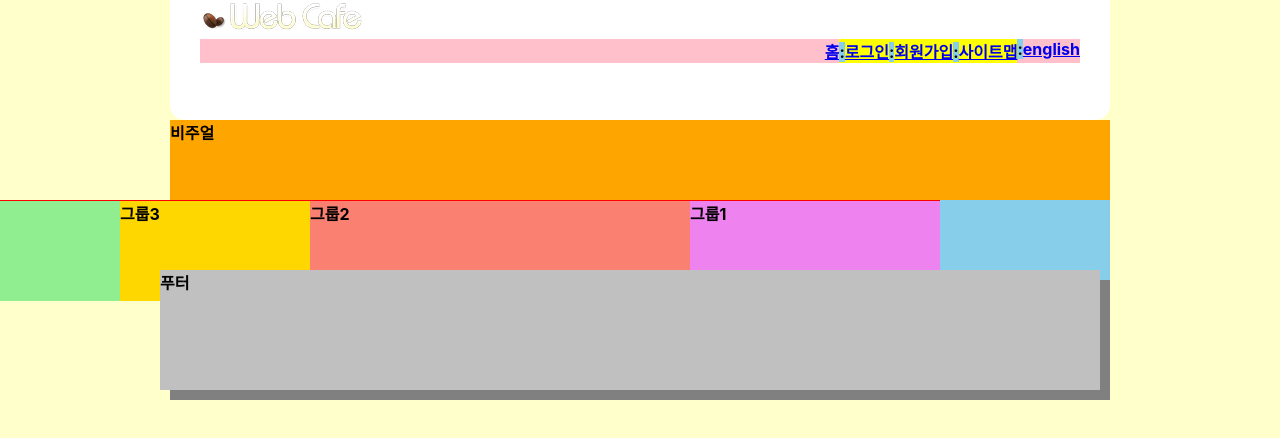
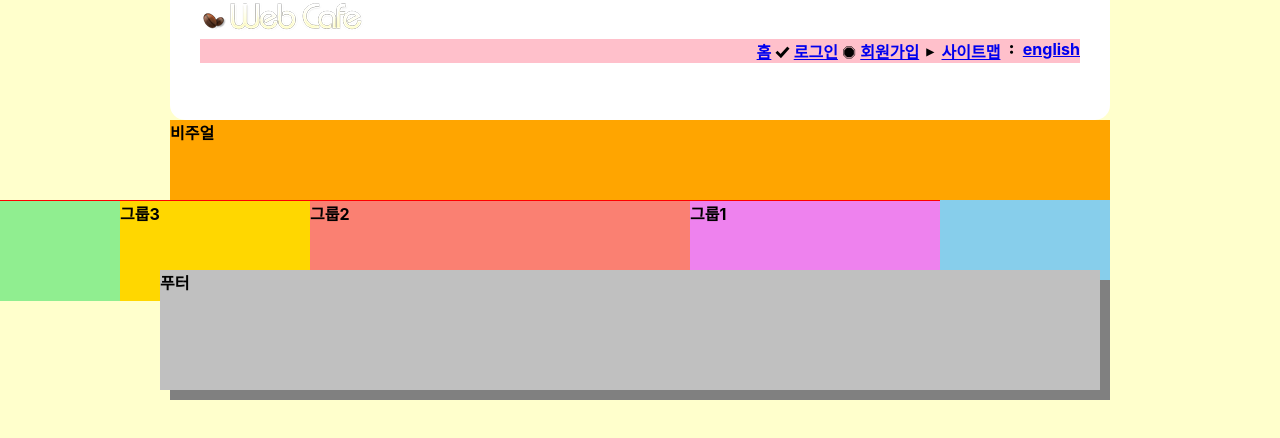
Before and after one commit to leejh4197/HTML5, a plain HTML site: page index.html in a window 1280 px wide. Drawn offline with Linux system fonts and the light colour scheme; a web font is replaced by a local one.

Commit message:
icons add

```diff
--- a/css/fontello.css
+++ b/css/fontello.css
@@ -1,18 +1,29 @@
+@font-face {
+  font-family: 'fontello';
+  src: url('../font/fontello.eot?45169256');
+  src: url('../font/fontello.eot?45169256#iefix') format('embedded-opentype'),
+       url('../font/fontello.woff2?45169256') format('woff2'),
+       url('../font/fontello.woff?45169256') format('woff'),
+       url('../font/fontello.ttf?45169256') format('truetype'),
+       url('../font/fontello.svg?45169256#fontello') format('svg');
+  font-weight: normal;
+  font-style: normal;
+}
 /* Chrome hack: SVG is rendered more smooth in Windozze. 100% magic, uncomment if you need it. */
 /* Note, that will break hinting! In other OS-es font will be not as sharp as it could be */
 /*
 @media screen and (-webkit-min-device-pixel-ratio:0) {
   @font-face {
     font-family: 'fontello';
-    src: url('../font/fontello.svg?38310097#fontello') format('svg');
+    src: url('../font/fontello.svg?45169256#fontello') format('svg');
   }
 }
 */
-
- [class^="icon-"]:before, [class*=" icon-"]:before {
-  font-family: 'fontello';
+[class^="icon-"]:before, [class*=" icon-"]:before {
+  font-family: "fontello";
+  font-style: normal;
   font-weight: normal;
-  speak: none;
+  speak: never;
 
   display: inline-block;
   text-decoration: inherit;
@@ -43,8 +54,9 @@
   /* text-shadow: 1px 1px 1px rgba(127, 127, 127, 0.3); */
 }
 
-.icon-ok:before { content: '\e800'; } /* '' */
-.icon-plus:before { content: '\e801'; } /* '' */
-.icon-search:before { content: '\e802'; } /* '' */
-.icon-right-open:before { content: '\e803'; } /* '' */
-.icon-dot-circled:before { content: '\f192'; } /* '' */
+.icon-colon:before { content: '\e800'; } /* '' */
+.icon-ok:before { content: '\e801'; } /* '' */
+.icon-plus:before { content: '\e802'; } /* '' */
+.icon-search:before { content: '\e803'; } /* '' */
+.icon-right-dir:before { content: '\e804'; } /* '' */
+.icon-stop:before { content: '\e805'; } /* '' */
--- a/index.html
+++ b/index.html
@@ -22,10 +22,10 @@
       </h1>
       <ul class="member first">
         <li><a href="/">홈</a></li>
-        <li><a href="/">로그인</a></li>
-        <li><a href="/">회원가입</a></li>
-        <li><a href="/">사이트맵</a></li>
-        <li><a href="/">english</a></li>
+        <li><span class="icon-ok" /><a href="/">로그인</a></li>
+        <li><span class="icon-stop" /><a href="/">회원가입</a></li>
+        <li><span class="icon-right-dir" /><a href="/">사이트맵</a></li>
+        <li><span class="icon-colon" /><a href="/">english</a></li>
       </ul>
     </header>
     <div class="visual">비주얼</div>
--- a/styles/fontello.css
+++ b/styles/fontello.css
@@ -1,18 +1,29 @@
+@font-face {
+  font-family: 'fontello';
+  src: url('../font/fontello.eot?45169256');
+  src: url('../font/fontello.eot?45169256#iefix') format('embedded-opentype'),
+       url('../font/fontello.woff2?45169256') format('woff2'),
+       url('../font/fontello.woff?45169256') format('woff'),
+       url('../font/fontello.ttf?45169256') format('truetype'),
+       url('../font/fontello.svg?45169256#fontello') format('svg');
+  font-weight: normal;
+  font-style: normal;
+}
 /* Chrome hack: SVG is rendered more smooth in Windozze. 100% magic, uncomment if you need it. */
 /* Note, that will break hinting! In other OS-es font will be not as sharp as it could be */
 /*
 @media screen and (-webkit-min-device-pixel-ratio:0) {
   @font-face {
     font-family: 'fontello';
-    src: url('../font/fontello.svg?38310097#fontello') format('svg');
+    src: url('../font/fontello.svg?45169256#fontello') format('svg');
   }
 }
 */
-
- [class^="icon-"]:before, [class*=" icon-"]:before {
-  font-family: 'fontello';
+[class^="icon-"]:before, [class*=" icon-"]:before {
+  font-family: "fontello";
+  font-style: normal;
   font-weight: normal;
-  speak: none;
+  speak: never;
 
   display: inline-block;
   text-decoration: inherit;
@@ -43,8 +54,9 @@
   /* text-shadow: 1px 1px 1px rgba(127, 127, 127, 0.3); */
 }
 
-.icon-ok:before { content: '\e800'; } /* '' */
-.icon-plus:before { content: '\e801'; } /* '' */
-.icon-search:before { content: '\e802'; } /* '' */
-.icon-right-open:before { content: '\e803'; } /* '' */
-.icon-dot-circled:before { content: '\f192'; } /* '' */
+.icon-colon:before { content: '\e800'; } /* '' */
+.icon-ok:before { content: '\e801'; } /* '' */
+.icon-plus:before { content: '\e802'; } /* '' */
+.icon-search:before { content: '\e803'; } /* '' */
+.icon-right-dir:before { content: '\e804'; } /* '' */
+.icon-stop:before { content: '\e805'; } /* '' */
--- a/styles/style.css
+++ b/styles/style.css
@@ -1,5 +1,6 @@
 @import url(./normalize.css);
 @import url(./reset.css);
+@import url(./fontello.css);
 
 /* 기본 스타일 */
 *,
@@ -62,13 +63,10 @@ body {
   content: "";
 } */
 
-.member li:nth-child(n + 2)::before {
+/* .member li:nth-child(n + 2)::before {
   content: ":";
   background-color: skyblue;
-}
-.member li:nth-child(n + 2):nth-child(-n + 4) {
-  background-color: yellow;
-}
+} */
 
 /* 비주얼 */
 .visual {
```
Also changed, not shown: font/fontello.ttf, font/fontello.woff, font/fontello.woff2, 2 other files.
